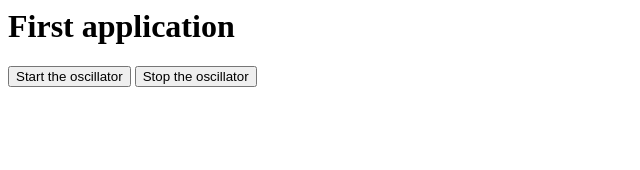
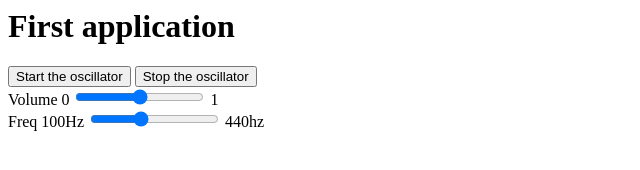
Before and after one commit to micbuffa/MasterRIM2023, a plain HTML site: page index.html in a window 1280 px wide. Both pictures are taken after a click on the button "Start the oscillator". Shown: the whole page, without its empty margins (0-640 px from the left). Drawn offline with Linux system fonts and the light colour scheme.

Commit message:
added volume control

```diff
--- a/index.html
+++ b/index.html
@@ -13,5 +13,12 @@
     <button id="stopButton">
         Stop the oscillator
     </button>
-  </body>
+    <br>
+    Volume 0 <input id="volSlider" type="range" min="0"
+                max="1" value="0.5" step="0.01"> 1
+    <br>
+    Freq 100Hz <input id="freqSlider" type="range" min="100"
+                max="1000" value="440" step="1">
+    <span id="spanFreq">440</span>hz
+</body>
 </html>
--- a/js/script.js
+++ b/js/script.js
@@ -29,15 +29,28 @@ function defineListeners() {
     stopButton.onclick = () => {
         stop();
     }
+
+    // for changing the frequency
+    const frequencySlider = document.querySelector("#freqSlider");
+    // when the slider changes, update the oscillator frequency
+    frequencySlider.oninput = (event) => {
+        osc.frequency.value = frequencySlider.value;
+        // update the value of the span element
+        let span = document.querySelector("#spanFreq")
+        span.innerHTML = frequencySlider.value;
+    }
+
+    // for changing the volume
+    // for changing the frequency
+    const volSlider = document.querySelector("#volSlider");
+    // when the slider changes, update the oscillator frequency
+    volSlider.oninput = (event) => {
+        gainNode.gain.value = volSlider.value;
+    }
 }
 
 function createAudioNodes() {
-    // create an oscillator
-    osc = ctx.createOscillator();
-    // make it a sin wave
-    osc.type = "sine";
-    // its frequency is 440Hz
-    osc.frequency.value = 440;
+   createOscillator();
 
     // create a gain node
     gainNode = ctx.createGain();
@@ -51,6 +64,14 @@ function createAudioNodes() {
     pannerNode.pan.value = 0;
 }
 
+function createOscillator() {
+ // create an oscillator
+ osc = ctx.createOscillator();
+ // make it a sin wave
+ osc.type = "sine";
+ // its frequency is 440Hz
+ osc.frequency.value = 440;
+}
 function buildAudioGraph() {
     // here we're going to create the audio graph
     // i.e connect the nodes together
@@ -66,6 +87,11 @@ function buildAudioGraph() {
 }
 
 function start() {
+    // recreate the oscillator
+    createOscillator();
+    // connect it to the gain node again
+    osc.connect(gainNode);
+
     // start the oscillator
     osc.start();
 }
```
